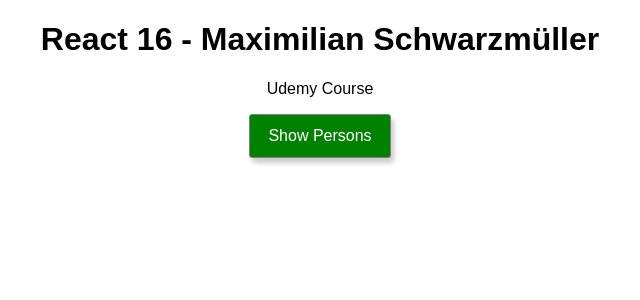
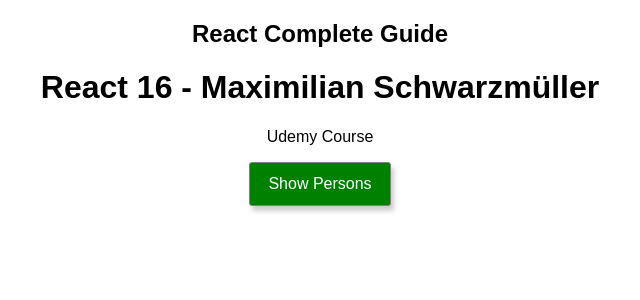
Before and after one commit to carlo-bruno/react-complete-guide, a React app: page / in a window 1280 px wide. Shown: the top 300 px of the page, without its empty margins (320-960 px from the left). Built offline with nearby package versions, Linux system fonts and the light colour scheme.

Commit message:
lecture 81

```diff
--- a/src/components/Cockpit/Cockpit.js
+++ b/src/components/Cockpit/Cockpit.js
@@ -24,6 +24,7 @@ const cockpit = (props) => {
 
   return (
     <div className={classes.Cockpit}>
+      <h2>{props.appTitle}</h2>
       <h1>React 16 -  Maximilian Schwarzmüller </h1>
       <p className={assignedClasses.join(' ')}>Udemy Course</p>
       {/* since 'classes is an array, use join(' ') */}
--- a/src/containers/App.js
+++ b/src/containers/App.js
@@ -9,7 +9,10 @@ class App extends Component {
     persons : [
       { id: 'a001', name: "Joe", age: 28 },
       { id: 'a002', name: "Jack", age: 32 },
-      { id: 'a003', name: "Rachel", age: 22 }
+      { id: 'a003', name: "Rachel", age: 22 },
+      { id: 'a004', name: "Jill", age: 27 },
+      { id: 'a005', name: "Rock", age: 21 }
+
     ]
   };
 
@@ -67,6 +70,7 @@ class App extends Component {
     return (
       <div className={classes.App}>
           <Cockpit
+            appTitle={this.props.title} //! using this.props, built-in props from {Components}
             showPersons={this.state.showPersons}
             persons={this.state.persons}
             clicked={this.togglePersonsHandler}/>
--- a/src/index.js
+++ b/src/index.js
@@ -4,5 +4,5 @@ import './index.css';
 import App from './containers/App';
 import registerServiceWorker from './registerServiceWorker';
 
-ReactDOM.render(<App />, document.getElementById('root'));
+ReactDOM.render(<App title="React Complete Guide" />, document.getElementById('root'));
 registerServiceWorker();
```
